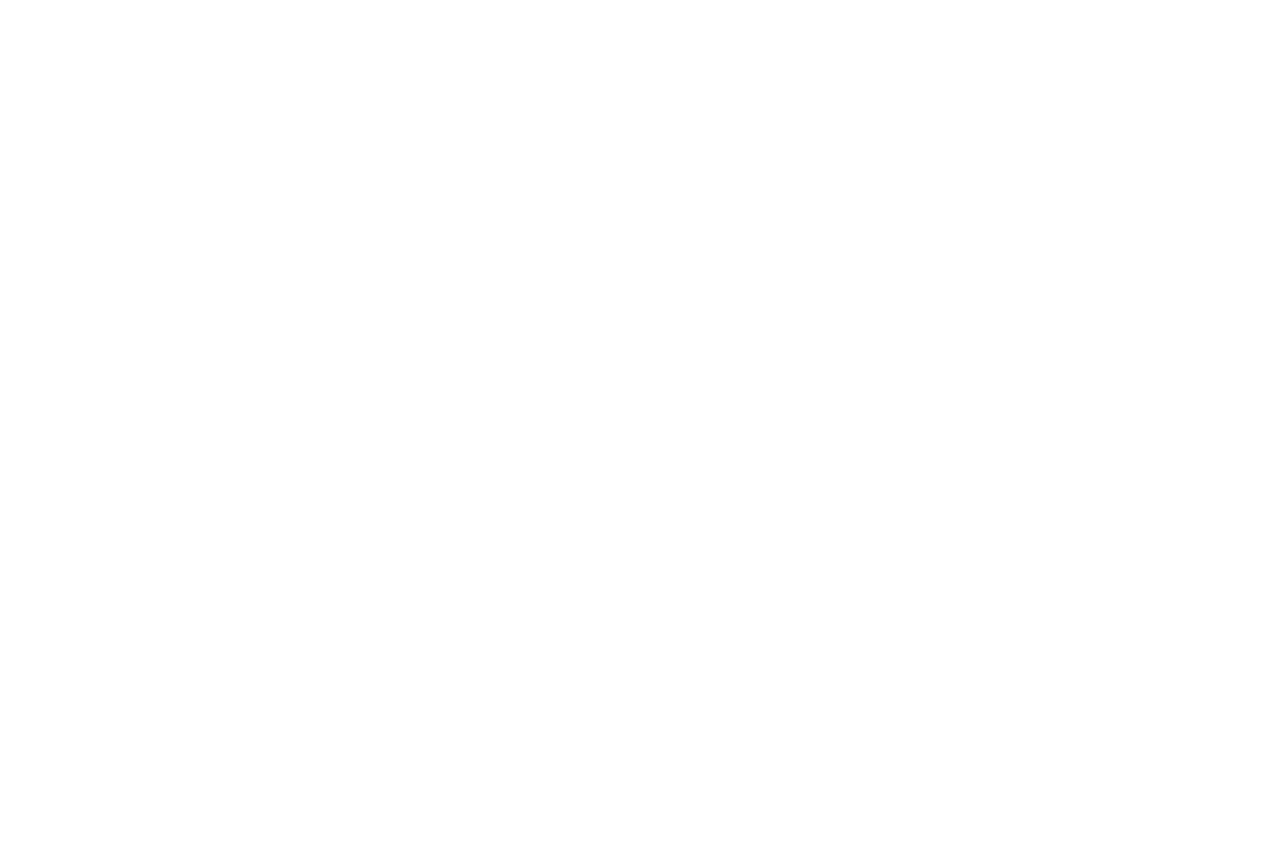
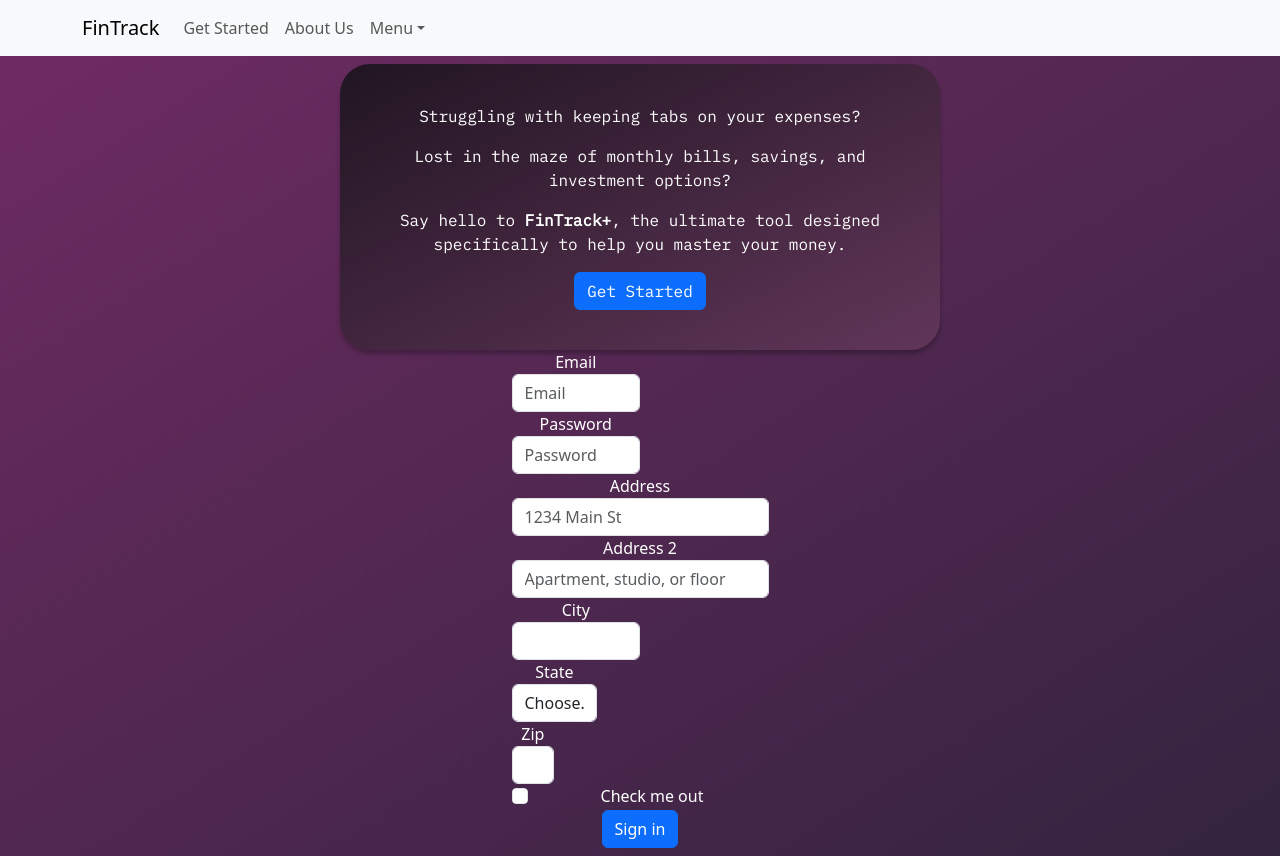
Before and after one commit to 5yntaxError404/FinTracker, a React (Create React App) app in the folder frontend/: page /budgets in a window 1280 px wide. Before the commit this address had no page. Before the commit the page ends 800 px from the top, so only its background shows below. Built offline with nearby package versions, Linux system fonts and the light colour scheme.

Commit message:
Add Menu Pages for Settings, Budgets, Help, and Accounts

```diff
--- a/frontend/src/App.js
+++ b/frontend/src/App.js
@@ -5,6 +5,10 @@ import LoginPage from './pages/LoginPage';
 import LandingPage from './pages/LandingPage';
 import SignUpPage from './pages/SignUpPage';
 import DashPage from './pages/DashPage';
+import AccountsPage from './pages/AccountsPage';
+import HelpPage from './pages/HelpPage';
+import SettingsPage from './pages/SettingsPage';
+import BudgetsPage from './pages/BudgetsPage';
 import 'bootstrap/dist/css/bootstrap.min.css';
 
 
@@ -17,21 +21,14 @@ function App() {
                   <Route path="/login" element={<LoginPage />} />
                   <Route path="/signup" element={<SignUpPage />} />
                   <Route path="/dash" element={<DashPage />} />
+                  <Route path="/accounts" element={<AccountsPage />} />
+                  <Route path="/help" element={<HelpPage/>} />
+                  <Route path="/settings" element={<SettingsPage/>} />
+                  <Route path="/budgets" element={<BudgetsPage/>} />
               </Routes>
           </div>
       </BrowserRouter>
   );
 }
 
-
-/*
-function App() {
-    return (
-        <div className="App">
-            <LoginPage />
-        </div>
-    );
-  }
-  */
-
 export default App;
--- /dev/null
+++ b/frontend/src/components/Accounts.js
@@ -0,0 +1,31 @@
+// src/LandingPage.js
+import React from 'react';
+import '../css/LandingPage.css';
+import Button from 'react-bootstrap/Button';
+import { Link } from 'react-router-dom';
+
+// Looking for correct code to import font
+
+
+const LandingPage = (props) => {
+
+	const goToLogin = async event =>
+	{
+		window.location.href = '/login';
+	};
+
+    return (
+
+        <div className="landing-container">
+            <div className="content">
+            <link rel="stylesheet" href="https://fonts.googleapis.com/css2?family=IBM+Plex+Mono"></link>
+                <p>Struggling with keeping tabs on your expenses?</p>
+                <p>Lost in the maze of monthly bills, savings, and investment options?</p>
+                <p>Say hello to <strong>FinTrack+</strong>, the ultimate tool designed specifically to help you master your money.</p>
+                <Button className="button" onClick={goToLogin}>Get Started</Button>
+            </div>
+        </div>
+    );
+}
+
+export default LandingPage;
--- /dev/null
+++ b/frontend/src/components/Budgets.js
@@ -0,0 +1,79 @@
+// src/LandingPage.js
+import React from 'react';
+import '../css/LandingPage.css';
+import Button from 'react-bootstrap/Button';
+import { Link } from 'react-router-dom';
+
+// Looking for correct code to import font
+
+
+const LandingPage = (props) => {
+
+	const goToLogin = async event =>
+	{
+		window.location.href = '/login';
+	};
+
+    return (
+
+        <div className="landing-container">
+            <div className="content">
+            <link rel="stylesheet" href="https://fonts.googleapis.com/css2?family=IBM+Plex+Mono"></link>
+                <p>Struggling with keeping tabs on your expenses?</p>
+                <p>Lost in the maze of monthly bills, savings, and investment options?</p>
+                <p>Say hello to <strong>FinTrack+</strong>, the ultimate tool designed specifically to help you master your money.</p>
+                <Button className="button" onClick={goToLogin}>Get Started</Button>
+            </div>
+            <form>
+                <div class="form-row">
+                    <div class="form-group col-md-6">
+                    <label for="inputEmail4">Email</label>
+                    <input type="email" class="form-control" id="inputEmail4" placeholder="Email"/>
+                    </div>
+                    <div class="form-group col-md-6">
+                    <label for="inputPassword4">Password</label>
+                    <input type="password" class="form-control" id="inputPassword4" placeholder="Password"/>
+                    </div>
+                </div>
+                <div class="form-group">
+                    <label for="inputAddress">Address</label>
+                    <input type="text" class="form-control" id="inputAddress" placeholder="1234 Main St"/>
+                </div>
+                <div class="form-group">
+                    <label for="inputAddress2">Address 2</label>
+                    <input type="text" class="form-control" id="inputAddress2" placeholder="Apartment, studio, or floor"/>
+                </div>
+                <div class="form-row">
+                    <div class="form-group col-md-6">
+                    <label for="inputCity">City</label>
+                    <input type="text" class="form-control" id="inputCity"/>
+                    </div>
+                    <div class="form-group col-md-4">
+                    <label for="inputState">State</label>
+                    <select id="inputState" class="form-control">
+                        <option selected>Choose...</option>
+                        <option>...</option>
+                    </select>
+                    </div>
+                    <div class="form-group col-md-2">
+                    <label for="inputZip">Zip</label>
+                    <input type="text" class="form-control" id="inputZip"/>
+                    </div>
+                </div>
+                <div class="form-group">
+                    <div class="form-check">
+                    <input class="form-check-input" type="checkbox" id="gridCheck"/>
+                    <label class="form-check-label" for="gridCheck">
+                        Check me out
+                    </label>
+                    </div>
+                </div>
+                <button type="submit" class="btn btn-primary">Sign in</button>
+                </form>
+        </div>
+
+
+    );
+}
+
+export default LandingPage;
--- a/frontend/src/components/Header.js
+++ b/frontend/src/components/Header.js
@@ -1,8 +1,29 @@
 import React from 'react';
 import '../css/Header.css';
+import Container from 'react-bootstrap/Container';
+import Nav from 'react-bootstrap/Nav';
+import Navbar from 'react-bootstrap/Navbar';
+import NavDropdown from 'react-bootstrap/NavDropdown';
+import doLogout from '../components/LoggedInName';
 
-function PageTitle()
+function Header()
 {
+	const isLoggedIn = async event =>
+	{
+		if(localStorage()){
+			<NavDropdown title="Menu" id="basic-nav-dropdown">
+				<NavDropdown.Item href="#action/3.1">Menu</NavDropdown.Item>
+				<NavDropdown.Item href="#action/3.2">
+				Another action
+				</NavDropdown.Item>
+				<NavDropdown.Item href="#action/3.3">Something</NavDropdown.Item>
+				<NavDropdown.Divider />
+				<NavDropdown.Item onClick={doLogout}>
+				Log Out
+				</NavDropdown.Item>
+			</NavDropdown>
+		}
+	};
 
 	const goToLanding = async event =>
 	{
@@ -16,6 +37,43 @@ function PageTitle()
 	};
 
 return(
+	<Navbar expand="lg" className="bg-body-tertiary">
+		<Container>
+		  <Navbar.Brand href="/">FinTrack</Navbar.Brand>
+		  <Navbar.Toggle aria-controls="basic-navbar-nav" />
+		  <Navbar.Collapse id="basic-navbar-nav">
+			<Nav className="me-auto">
+			  <Nav.Link href="#home">Get Started</Nav.Link>
+			  <Nav.Link href="#link">About Us</Nav.Link>
+
+				<NavDropdown title="Menu" id="basic-nav-dropdown">
+					<NavDropdown.Item href="/dash">
+						Dash
+					</NavDropdown.Item>
+					<NavDropdown.Item href="/accounts">
+						Accounts
+					</NavDropdown.Item>
+					<NavDropdown.Item href="/budgets">
+						Budgets
+					</NavDropdown.Item>
+					<NavDropdown.Item href="/settings">
+						Settings
+					</NavDropdown.Item>
+					<NavDropdown.Item href="/help">
+						Help
+					</NavDropdown.Item>
+					<NavDropdown.Divider />
+					<NavDropdown.Item onClick={< doLogout />}>
+						Log Out
+					</NavDropdown.Item>
+				</NavDropdown>
+
+			</Nav>
+		  </Navbar.Collapse>
+		</Container>
+	  </Navbar>
+
+/*
 <div className="header">
 	<div style={{display: 'inline-block', verticalAlign: 'middle', position: 'absolute', left: 10 + 'px'}} className="Title Name">
 	<h1 onClick={goToLanding}>FinTrack</h1>
@@ -24,6 +82,7 @@ return(
 	<h3 onClick={OpenMenu}>Menu</h3>
 	</div>
 </div>
+*/
 );
 };
-export default PageTitle;
+export default Header;
--- /dev/null
+++ b/frontend/src/components/Help.js
@@ -0,0 +1,31 @@
+// src/LandingPage.js
+import React from 'react';
+import '../css/LandingPage.css';
+import Button from 'react-bootstrap/Button';
+import { Link } from 'react-router-dom';
+
+// Looking for correct code to import font
+
+
+const LandingPage = (props) => {
+
+	const goToLogin = async event =>
+	{
+		window.location.href = '/login';
+	};
+
+    return (
+
+        <div className="landing-container">
+            <div className="content">
+            <link rel="stylesheet" href="https://fonts.googleapis.com/css2?family=IBM+Plex+Mono"></link>
+                <p>Struggling with keeping tabs on your expenses?</p>
+                <p>Lost in the maze of monthly bills, savings, and investment options?</p>
+                <p>Say hello to <strong>FinTrack+</strong>, the ultimate tool designed specifically to help you master your money.</p>
+                <Button className="button" onClick={goToLogin}>Get Started</Button>
+            </div>
+        </div>
+    );
+}
+
+export default LandingPage;
--- a/frontend/src/components/LoggedInName.js
+++ b/frontend/src/components/LoggedInName.js
@@ -17,6 +17,7 @@ event.preventDefault();
 localStorage.removeItem("user_data")
 window.location.href = '/';
 };
+
 return(
 <div id="loggedInDiv" className='loggedInName'>
 	<span id="userName">
--- /dev/null
+++ b/frontend/src/components/Settings.js
@@ -0,0 +1,31 @@
+// src/LandingPage.js
+import React from 'react';
+import '../css/LandingPage.css';
+import Button from 'react-bootstrap/Button';
+import { Link } from 'react-router-dom';
+
+// Looking for correct code to import font
+
+
+const LandingPage = (props) => {
+
+	const goToLogin = async event =>
+	{
+		window.location.href = '/login';
+	};
+
+    return (
+
+        <div className="landing-container">
+            <div className="content">
+            <link rel="stylesheet" href="https://fonts.googleapis.com/css2?family=IBM+Plex+Mono"></link>
+                <p>Struggling with keeping tabs on your expenses?</p>
+                <p>Lost in the maze of monthly bills, savings, and investment options?</p>
+                <p>Say hello to <strong>FinTrack+</strong>, the ultimate tool designed specifically to help you master your money.</p>
+                <Button className="button" onClick={goToLogin}>Get Started</Button>
+            </div>
+        </div>
+    );
+}
+
+export default LandingPage;
--- /dev/null
+++ b/frontend/src/pages/AccountsPage.js
@@ -0,0 +1,18 @@
+// src/AccountsPage.js
+import React from 'react';
+import '../css/LandingPage.css';
+import Button from 'react-bootstrap/Button';
+import { Link } from 'react-router-dom';
+import Header from '../components/Header';
+import Accounts from '../components/Accounts';
+
+const AccountsPage = (props) => {
+    return (
+    <div>
+    <Header />
+    <Accounts/>
+    </div>
+    );
+}
+
+export default AccountsPage;
--- /dev/null
+++ b/frontend/src/pages/BudgetsPage.js
@@ -0,0 +1,18 @@
+// src/AccountsPage.js
+import React from 'react';
+import '../css/LandingPage.css';
+import Button from 'react-bootstrap/Button';
+import { Link } from 'react-router-dom';
+import Header from '../components/Header';
+import Budgets from '../components/Budgets';
+
+const BudgetsPage = (props) => {
+    return (
+        <div>
+    <Header />
+    <Budgets/>
+    </div>
+    );
+}
+
+export default BudgetsPage;
--- /dev/null
+++ b/frontend/src/pages/HelpPage.js
@@ -0,0 +1,18 @@
+// src/AccountsPage.js
+import React from 'react';
+import '../css/LandingPage.css';
+import Button from 'react-bootstrap/Button';
+import { Link } from 'react-router-dom';
+import Header from '../components/Header';
+import Help from '../components/Help';
+
+const HelpPage = (props) => {
+    return (
+        <div>
+    <Header />
+    <Help/>
+    </div>
+    );
+}
+
+export default HelpPage;
--- /dev/null
+++ b/frontend/src/pages/SettingsPage.js
@@ -0,0 +1,18 @@
+// src/AccountsPage.js
+import React from 'react';
+import '../css/LandingPage.css';
+import Button from 'react-bootstrap/Button';
+import { Link } from 'react-router-dom';
+import Header from '../components/Header';
+import Settings from '../components/Settings';
+
+const SettingsPage = (props) => {
+    return (
+        <div>
+    <Header />
+    <Settings/>
+    </div>
+    );
+}
+
+export default SettingsPage;
```
